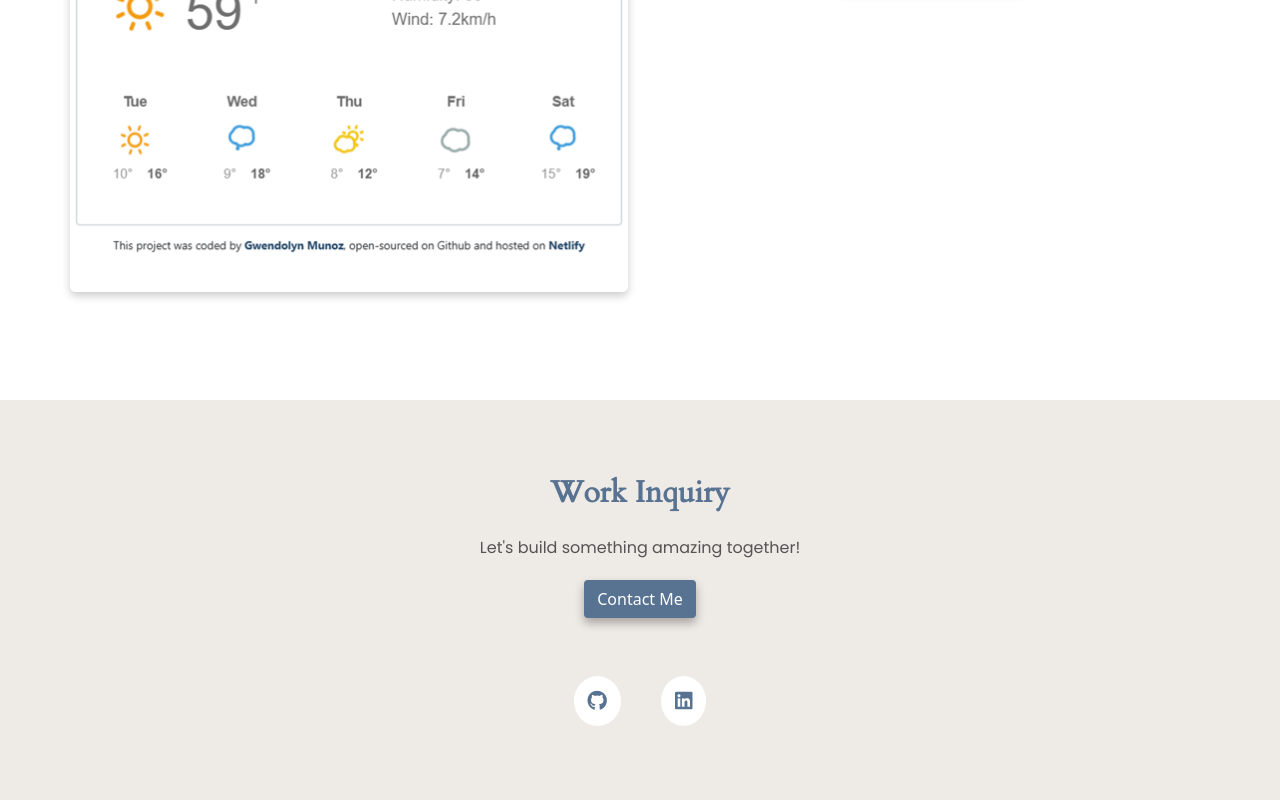
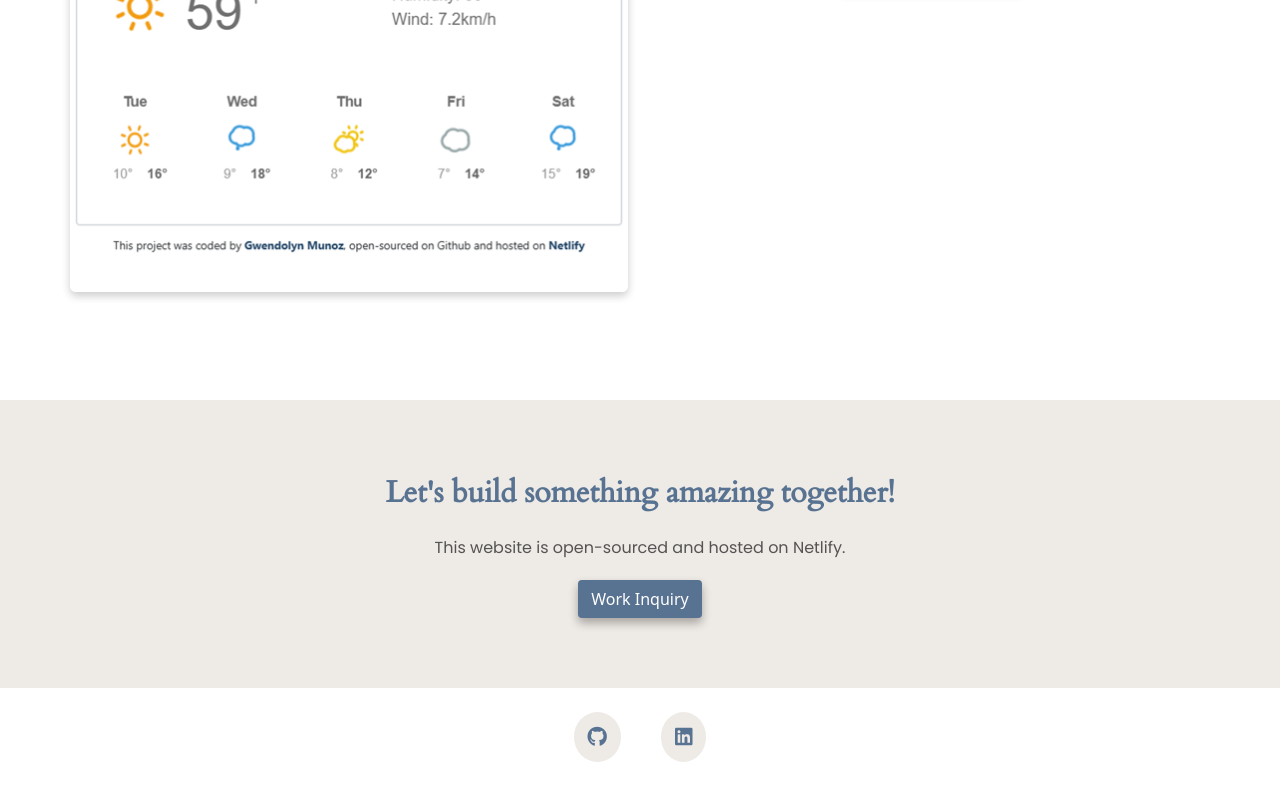
Before and after one commit to GwenCodes/portfolio-shecode-gwen, a website: page index.html in a window 1280 px wide. Shown: the part 2179-2979 px from the top of the page. Drawn offline with nearby package versions, Linux system fonts and the light colour scheme.

Commit message:
Revised footer

```diff
--- a/index.html
+++ b/index.html
@@ -147,15 +147,17 @@
   <footer>
     <div class="contact-box d-flex justify-content-between align-items-center">
       <div>
-        <h4 class="fw-bold">Work Inquiry</h4>
-        <p>Let's build something amazing together!</p>
+        <h4 class="fw-bold">Let's build something amazing together!</h4>
+        <p>This website is open-sourced and hosted on Netlify.</p>
       </div>
       <div>
         <a href="/contact.html" class="btn btn-branding" title="Contact Gwen"
-          >Contact Me</a
+          >Work Inquiry</a
         >
       </div>
-      <br />
+    </div>
+  </footer>
+
   <div class="social-links d-flex justify-content-center mt-4 mb-4">
     <a href="https://github.com/GwenCodes" target="_blank" rel="noopener">
       <i class="fa-brands fa-github" title="Github"></i
@@ -167,6 +169,4 @@
       <i class="fa-brands fa-linkedin" title="LinkedIn"></i
     ></a>
   </div>
-    </div>
-  </footer>
 </html>
--- a/portfolio.css
+++ b/portfolio.css
@@ -337,16 +337,17 @@ footer h4 {
   font-size: 30px;
 }
 
-footer .social-links a {
+.social-links a {
   font-size: 20px;
   margin: 0 20px;
   color: var(--primary-color);
-  background-color: white;
+  background-color:   var(--secondary-color);
   padding: 10px 14px;
   border-radius: 50%;
+
 }
 
-footer .social-links a:hover {
+.social-links a:hover {
   color: white;
   background-color: var(--primary-color);
   transition: all 100ms ease-in-out;
@@ -499,3 +500,4 @@ footer .social-links a:hover {
     max-height: 200px;
   }
 }
+social-links
```
Also changed, not shown: about.html (+6 -6 lines), work.html (+6 -6 lines). Lines whose indentation alone changed are shown as unchanged.
